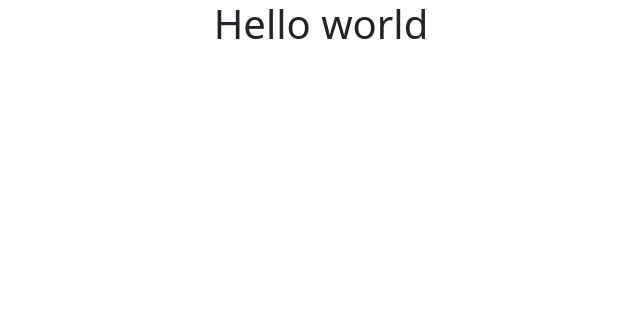
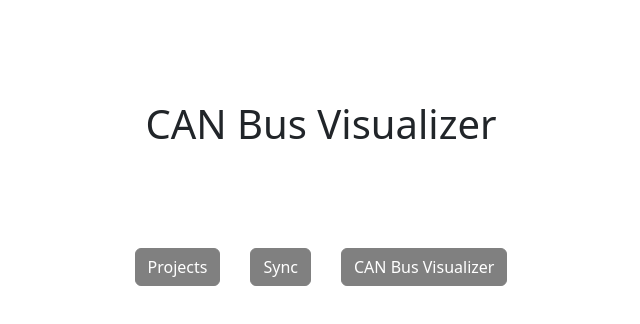
Before and after one commit to matchagreen/CS4311_G6_CAN_Bus_Visualizer_Front-End, a React (Create React App) app: page / in a window 1280 px wide. Shown: the top 324 px of the page, without its empty margins (319-959 px from the left). Built offline with nearby package versions, Linux system fonts and the light colour scheme; the HTML template or start-up script is replaced by a standard one.

Commit message:
create landing page

```diff
--- a/src/entrypoint/index.css
+++ b/src/entrypoint/index.css
@@ -0,0 +1,28 @@
+div.task {
+    margin: 0px 40px;
+}
+
+h1.task-title {
+    margin: 100px 0px;
+    text-align: center;
+}
+
+div.task-buttons {
+    margin: 30px 0px;
+    text-align: center;
+
+
+}
+
+.btn-primary, .btn-primary:hover, .btn-primary:active, .btn-primary:visited {
+    background-color:grey !important;
+    color: white !important;
+    border-color: grey !important;
+}
+
+div.task-buttons .space {
+    width: 30px;
+    height: auto;
+    display: inline-block;
+
+}
--- a/src/entrypoint/index.tsx
+++ b/src/entrypoint/index.tsx
@@ -1,9 +1,41 @@
+import Button from 'react-bootstrap/Button';
+
+import {useNavigate} from "react-router-dom";
 import './index.css';
 
-function Intro() {
-  return (
-    <h1>Hello world</h1>
-  );
+function NewProject() {
+
+
+    let navigate = useNavigate();
+
+    const onProjects = ()=> {
+        const  path = './projects'
+        navigate(path)
+    }
+
+    const onSync = ()=> {
+        const  path = './sync'
+        navigate(path)
+    }
+
+    const onCANBusVisualizer = ()=> {
+        const  path = './CANBusVisualizer'
+        navigate(path)
+    }
+
+    return (
+        <div className='task'>
+            <h1 className='task-title'>CAN Bus Visualizer</h1>
+
+            <div className='task-buttons'>
+                <Button onClick={onProjects}>Projects</Button>
+                <div className='space'></div>
+                <Button onClick={onSync}>Sync</Button>
+                <div className='space'></div>
+                <Button onClick={onCANBusVisualizer}>CAN Bus Visualizer</Button>
+            </div>
+        </div>
+    )
 }
 
-export default Intro;
+export default NewProject
```
